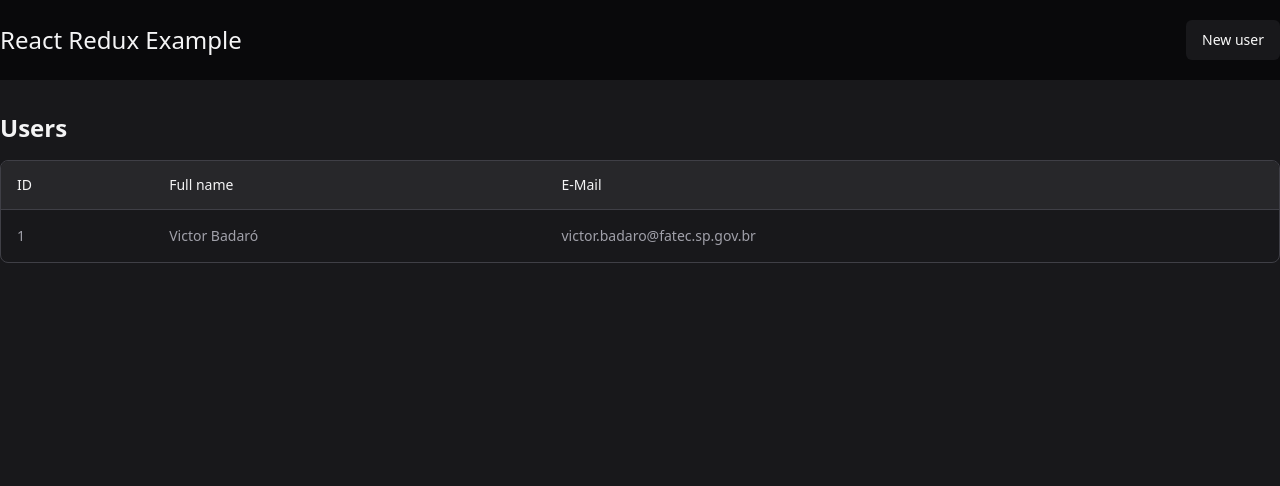
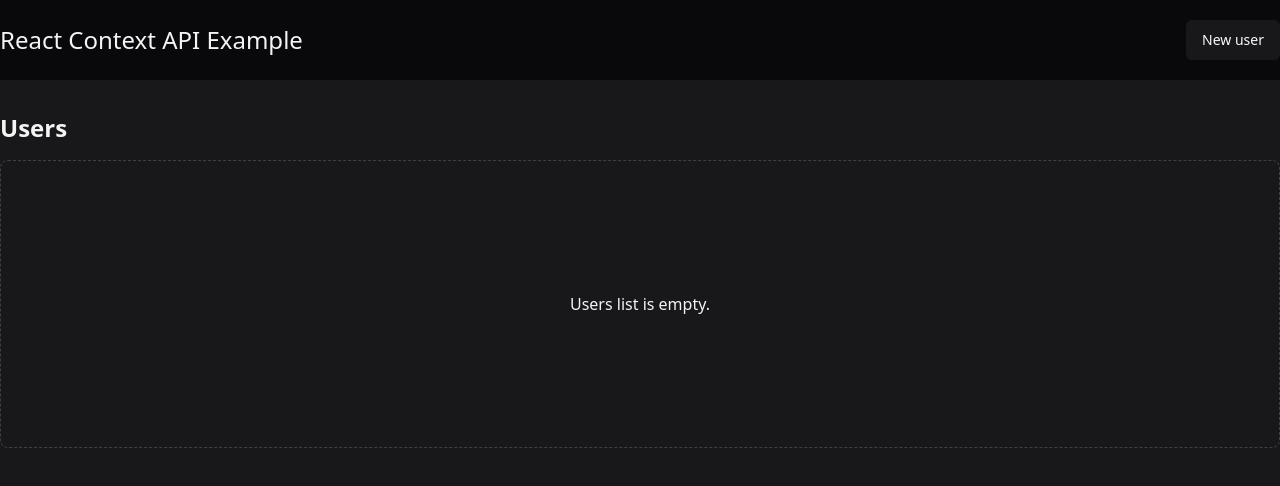
Before and after one commit to victorbadaro/react-context-api-example, a React (Vite) app: page / in a window 1280 px wide. Shown: the top 486 px of the page. Built offline with nearby package versions, Linux system fonts and the light colour scheme.

Commit message:
feat: apply users context, provider and hook in the app

```diff
--- a/src/app.tsx
+++ b/src/app.tsx
@@ -1,7 +1,10 @@
 import { Header } from './components/header';
 import { UsersList } from './components/users-list';
+import { useUsers } from './hooks/use-users';
 
 export function App() {
+	const { users } = useUsers();
+
 	return (
 		<div className="space-y-8 min-h-screen bg-zinc-900 text-zinc-100">
 			<Header />
@@ -10,7 +13,13 @@
 				<div className="flex flex-col gap-4">
 					<h1 className="text-2xl font-semibold">Users</h1>
 
-					<UsersList />
+					{users.length > 0 ? (
+						<UsersList />
+					) : (
+						<div className="flex items-center justify-center h-72 border border-dashed border-zinc-700 rounded-lg">
+							<p>Users list is empty.</p>
+						</div>
+					)}
 				</div>
 			</main>
 		</div>
--- a/src/components/create-user-dialog.tsx
+++ b/src/components/create-user-dialog.tsx
@@ -1,3 +1,4 @@
+import { useUsers } from '@/hooks/use-users';
 import { FormEvent, useState } from 'react';
 import { Button } from './ui/button';
 import { Dialog, DialogClose, DialogContent, DialogDescription, DialogFooter, DialogHeader, DialogTitle, DialogTrigger } from './ui/dialog';
@@ -5,6 +6,7 @@
 import { Label } from './ui/label';
 
 export function CreateUserDialog() {
+	const { addUser } = useUsers();
 	const [isOpen, setIsOpen] = useState(false);
 
 	function handleFormSubmit(event: FormEvent<HTMLFormElement>) {
@@ -18,6 +20,8 @@
 		if (!name || !email) {
 			return;
 		}
+
+		addUser({ name, email });
 
 		form.reset();
 		setIsOpen(false);
--- a/src/components/header.tsx
+++ b/src/components/header.tsx
@@ -4,7 +4,7 @@
 	return (
 		<header className="flex items-center h-20 bg-zinc-950 text-zinc-100">
 			<nav className="flex justify-between items-center container mx-auto">
-				<span className="text-2xl">React Redux Example</span>
+				<span className="text-2xl">React Context API Example</span>
 
 				<CreateUserDialog />
 			</nav>
--- a/src/components/users-list.tsx
+++ b/src/components/users-list.tsx
@@ -1,11 +1,8 @@
+import { useUsers } from '@/hooks/use-users';
 import { Table, TableBody, TableCell, TableHead, TableHeader, TableRow } from './ui/table';
 
 export function UsersList() {
-	const users = [{
-		id: 1,
-		name: 'Victor Badaró',
-		email: 'victor.badaro@fatec.sp.gov.br'
-	}];
+	const { users } = useUsers();
 
 	return (
 		<div className="border border-zinc-700 rounded-lg overflow-hidden">
--- a/src/main.tsx
+++ b/src/main.tsx
@@ -1,8 +1,8 @@
 import { createRoot } from 'react-dom/client';
 import { App } from './app.tsx';
+import { UsersProvider } from './providers/users-provider.tsx';
 
 import './index.css';
-import { UsersProvider } from './providers/users-provider.tsx';
 
 const container = document.getElementById('root');
 
```
